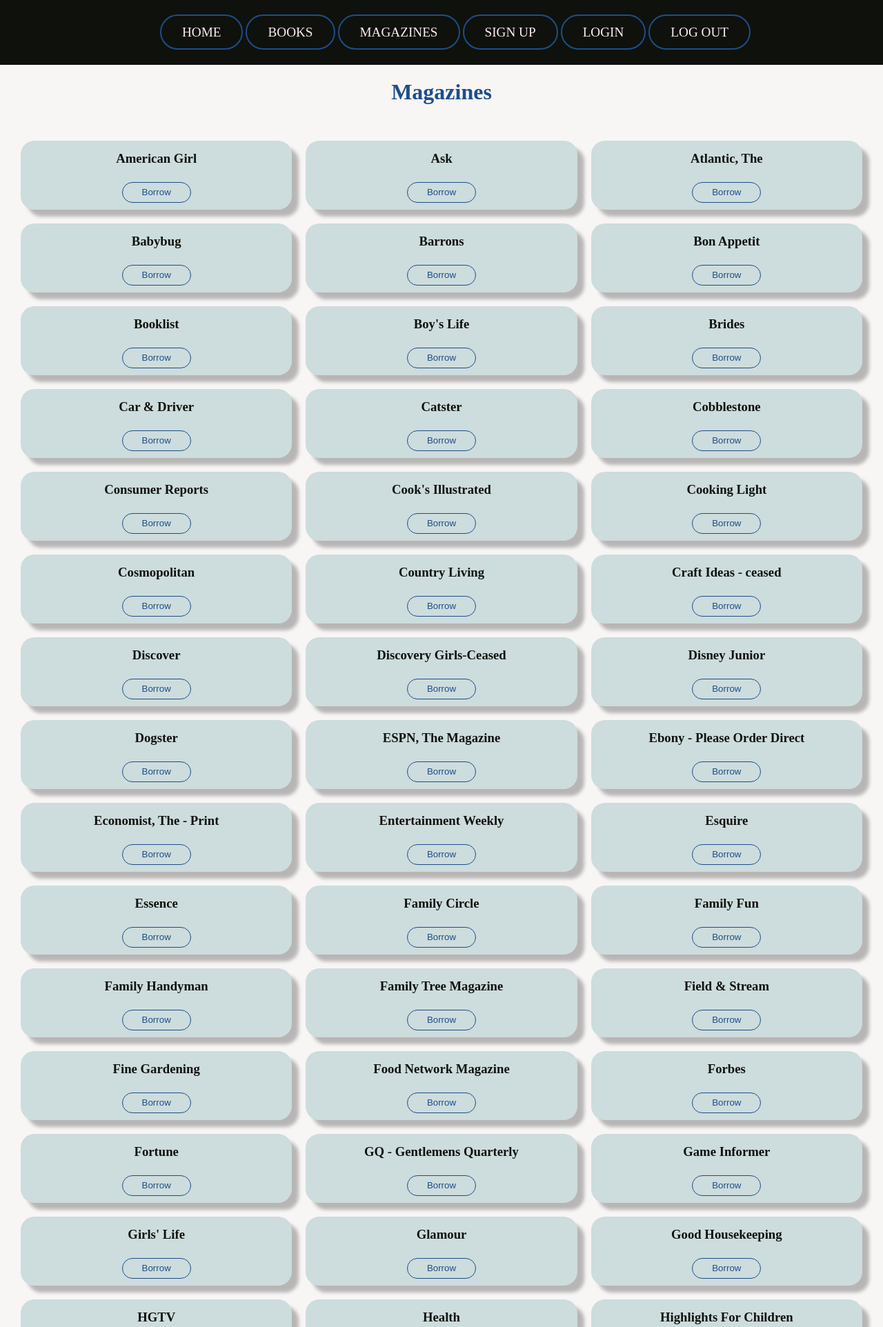
After one commit to Sniedze/Library-app, a Django app: page /magazines in a window 1280 px wide. The commit adds this page. Shown: the top 1924 px of the page at 69% size. Run offline with Django 3.2, Linux system fonts and the light colour scheme; a user stored in the database is signed in; data comes from the database, SQL or seed files in the repository; both versions use the stored data as it was after the commit.

Commit message:
Librarian can view overdue books and magazines

```diff
--- a/library_app/admin.py
+++ b/library_app/admin.py
@@ -1,6 +1,10 @@
 from django.contrib import admin
 from .models import Book
 from .models import BorrowedBook
+from .models import Magazine
+from .models import BorrowedMagazine
 
 admin.site.register(Book)
 admin.site.register(BorrowedBook)
+admin.site.register(Magazine)
+admin.site.register(BorrowedMagazine)
--- a/library_app/models.py
+++ b/library_app/models.py
@@ -6,6 +6,14 @@
 class Book(models.Model):
     title = models.CharField(max_length=150)
     author = models.CharField(max_length=150)
+    isAvailable = models.BooleanField(default=True)
+
+    def __str__(self):
+        return f'{self.title}'
+
+
+class Magazine(models.Model):
+    title = models.CharField(max_length=150)
     isAvailable = models.BooleanField(default=True)
 
     def __str__(self):
@@ -25,3 +33,18 @@
 
     def __str__(self):
         return f'{self.user} - {self.book} - {self.borrowed_timestamp} - {self.deadline}'
+
+
+def get_magazine_deadline():
+    return datetime.today() + timedelta(days=7)
+
+
+class BorrowedMagazine(models.Model):
+    user = models.ForeignKey(User, on_delete=models.CASCADE)
+    magazine = models.ForeignKey(Magazine, on_delete=models.CASCADE)
+    borrowed_timestamp = models.DateField(default=datetime.today)
+    deadline = models.DateField(default=get_magazine_deadline)
+    isReturned = models.BooleanField(default=False)
+
+    def __str__(self):
+        return f'{self.user} - {self.magazine} - {self.borrowed_timestamp} - {self.deadline}'
--- a/library_app/templates/library_app/base.html
+++ b/library_app/templates/library_app/base.html
@@ -12,10 +12,11 @@
 <nav class="navbar">
     <ul>
         <a href="{% url 'library_app:index' %}" class="navlink">HOME</a>
-        <a href="{% url 'library_app:catalog' %}" class="navlink">CATALOG</a>
+        <a href="{% url 'library_app:catalog' %}" class="navlink">BOOKS</a>
+        <a href="{% url 'library_app:magazine' %}" class="navlink">MAGAZINES</a>
         <a href="{% url 'login_app:sign_up' %}" class="navlink">SIGN UP</a>
         <a href="{% url 'login_app:login' %}" class="navlink">LOGIN</a>
-        <a href="{% url 'login_app:logout' %}">LOG OUT</a>
+        <a href="{% url 'login_app:logout' %}" class="navlink">LOG OUT</a>
 
     </ul>
 </nav>
--- a/library_app/templates/library_app/catalog.html
+++ b/library_app/templates/library_app/catalog.html
@@ -7,11 +7,11 @@
     {% for book in books %}
     <form action="{% url 'library_app:borrow' %}" method="POST">
         {% csrf_token %}
-        <article class="book-container">
+        <article class="article-container">
             <h3>{{ book.title }}</h3>
             <h3>{{ book.author }}</h3>
             <input type="hidden" name="pk" value="{{ book.pk }}">
-            <input type="submit" value="Borrow">
+            <input class='button' type="submit" value="Borrow">
 
         </article>
     </form>
--- /dev/null
+++ b/library_app/templates/library_app/magazines.html
@@ -0,0 +1,20 @@
+{% extends "library_app/base.html" %}
+
+{% block content %}
+
+<h1>Magazines</h1>
+<div class="catalog magazine-catalog">
+    {% for magazine in magazines %}
+    <form action="{% url 'library_app:borrow_magazine' %}" method="POST">
+        {% csrf_token %}
+        <article class="article-container magazine-article">
+            <h3>{{ magazine.title }}</h3>
+            <input type="hidden" name="pk" value="{{ magazine.pk }}">
+            <input class='button' type="submit" value="Borrow">
+
+        </article>
+    </form>
+
+    {% endfor %}
+</div>
+{% endblock %}
--- a/library_app/urls.py
+++ b/library_app/urls.py
@@ -7,7 +7,10 @@
 
     path('', views.index, name='index'),
     path('catalog', views.catalog, name='catalog'),
+    path('magazines', views.magazine_catalog, name='magazine'),
+    path('borrow_magazine', views.borrow_magazine, name='borrow_magazine'),
     path('borrow', views.borrow, name='borrow'),
-    path('return_book', views.return_book, name='return_book')
+    path('return_book', views.return_book, name='return_book'),
+    path('return_magazine', views.return_magazine, name='return_magazine'),
 
 ]
--- a/library_app/views.py
+++ b/library_app/views.py
@@ -2,14 +2,16 @@
 from django.contrib.auth.decorators import login_required
 from django.http import HttpResponseRedirect
 from django.db.models import Q
-
 from django.urls import reverse
-from datetime import datetime, timedelta
+from datetime import datetime
 
 from .models import Book
+from .models import Magazine
 from .models import BorrowedBook
+from .models import BorrowedMagazine
 
 
+@login_required()
 def catalog(request):
     books = Book.objects.order_by('title').filter(isAvailable=True)
     context = {
@@ -18,32 +20,90 @@
     return render(request, 'library_app/catalog.html', context)
 
 
+@login_required()
+def magazine_catalog(request):
+    magazines = Magazine.objects.order_by('title').filter(isAvailable=True)
+    context = {
+        'magazines': magazines,
+    }
+    return render(request, 'library_app/magazines.html', context)
+
+
 @login_required
 def borrow(request):
-    pk = request.POST['pk']
-    print(pk)
-    borrowed_book = get_object_or_404(Book, pk=pk)
-    borrowed_book.isAvailable = False
-    borrowed_book.save()
-    borrow_instance = BorrowedBook()
-    borrow_instance.user = request.user
-    borrow_instance.book = borrowed_book
-    borrow_instance.save()
-    return HttpResponseRedirect(reverse('library_app:catalog'))
+    borrowed_books = BorrowedBook.objects.filter(user=request.user, isReturned=False)
+    if len(borrowed_books) < 10:
+        pk = request.POST['pk']
+        borrowed_book = get_object_or_404(Book, pk=pk)
+        borrowed_book.isAvailable = False
+        borrowed_book.save()
+        borrow_instance = BorrowedBook()
+        borrow_instance.user = request.user
+        borrow_instance.book = borrowed_book
+        borrow_instance.save()
+        return HttpResponseRedirect(reverse('library_app:index'))
+    else:
+        context = {
+            'text1': 'You can not borrow more than 10 books.',
+            'text2': 'Please, go to your borrowed book list to return books before borrowing new ones.'
+
+        }
+        return render(request, 'library_app/notification.html', context)
+
+
+@login_required
+def borrow_magazine(request):
+    borrowed_magazine = BorrowedMagazine.objects.filter(user=request.user, isReturned=False)
+    if len(borrowed_magazine) < 3:
+        pk = request.POST['pk']
+        borrowed_magazine = get_object_or_404(Magazine, pk=pk)
+        borrowed_magazine.isAvailable = False
+        borrowed_magazine.save()
+        borrow_instance = BorrowedMagazine()
+        borrow_instance.user = request.user
+        borrow_instance.magazine = borrowed_magazine
+        borrow_instance.save()
+        return HttpResponseRedirect(reverse('library_app:index'))
+    else:
+        context = {
+            'text1': 'You can not borrow more than 3 magazines.',
+            'text2': 'Please, go to your borrowed magazine list to return magazines before borrowing new ones.'
+
+        }
+        return render(request, 'library_app/notification.html', context)
 
 
 @login_required
 def index(request):
-    borrowed_books = BorrowedBook.objects.filter(user=request.user, isReturned=False)
-    returned_books = BorrowedBook.objects.filter(user=request.user, isReturned=True)
+    today = datetime.today()
+    user = request.user
+    if user.is_superuser:
+        overdue_books = BorrowedBook.objects.order_by('-deadline').filter(isReturned=False).filter(
+            Q(deadline__gt=today) | Q(deadline=None))
+        overdue_magazines = BorrowedMagazine.objects.order_by('-deadline').filter(isReturned=False).filter(
+            Q(deadline__gt=today) | Q(deadline=None))
+        context = {
+            'overdue_books': overdue_books,
+            'overdue_magazines': overdue_magazines
+        }
+        return render(request, 'library_app/overdue.html', context)
+    else:
+        borrowed_books = BorrowedBook.objects.order_by('borrowed_timestamp').filter(user=request.user, isReturned=False)
+        borrowed_magazines = BorrowedMagazine.objects.order_by('borrowed_timestamp').filter(user=request.user,
+                                                                                            isReturned=False)
+        returned_books = BorrowedBook.objects.order_by('borrowed_timestamp').filter(user=request.user, isReturned=True)
+        returned_magazines = BorrowedMagazine.objects.order_by('borrowed_timestamp').filter(user=request.user,
+                                                                                            isReturned=True)
 
-    context = {
-        'borrowed_books': borrowed_books,
-        'returned_books': returned_books,
-        'user': request.user,
-    }
+        context = {
+            'borrowed_books': borrowed_books,
+            'returned_books': returned_books,
+            'borrowed_magazines': borrowed_magazines,
+            'returned_magazines': returned_magazines,
+            'user': request.user,
+        }
 
-    return render(request, 'library_app/index.html', context)
+        return render(request, 'library_app/index.html', context)
 
 
 @login_required()
@@ -60,13 +120,13 @@
 
 
 @login_required()
-def librarian(request):
-    user = request.user
-    today = datetime.today()
-    if user.is_superuser:
-        books_over_deadline = BorrowedBook.objects.order_by('-date').filter(isReturned=False).filter(
-            Q(valid_until__gte=today) | Q(valid_until=None))
-        context = {
-            'books_over_deadline': books_over_deadline
-        }
-        return render(request, 'library_app/overdue.html', context)
+def return_magazine(request):
+    pk = request.POST['pk']
+    fk = request.POST['fk']
+    magazine = get_object_or_404(BorrowedMagazine, pk=pk)
+    magazine.isReturned = True
+    magazine.save()
+    returned_magazine = get_object_or_404(Magazine, pk=fk)
+    returned_magazine.isAvailable = True
+    returned_magazine.save()
+    return HttpResponseRedirect(reverse('library_app:index'))
--- a/static/css/style.css
+++ b/static/css/style.css
@@ -1,24 +1,115 @@
 
 html, body{
     margin: 0;
-    background-color: #A69CAC;
+    background-color: #f8f5f5;
     text-align: center;
+    color: #0F110C;
 }
 h1{
-text-align: center;
+    color: #1d4e89;
 }
-.catalog{
-    padding: 30px 16%;
+h2{
+    margin: 10px auto;
+}
+h3{
+    margin: 5px;
+    margin: 5px;
+}
+.return-date{
+    color: #AB2346;
+}
+nav{
+    background-color:#0F110C;
+    padding: 20px;
+    margin: 0 auto;
+    display: flex;
+    justify-content: space-around;
+
+}
+.navlink{
+    color: #FDECEF;
+    text-decoration: none;
+    font-size: 1.2em;
+    padding: 13px 30px;
+    border: 2px solid #1d4e89;
+    border-radius: 30px;
+    text-align: center;
+
+}
+.navlink:active {
+    background-color: #1d4e89;
+    color: white;
+}
+.borrowed-items-section{
+    display: grid;
+    grid-template-columns: 70% 30%;
+}
+.returned-items-section{
     display: grid;
     grid-gap: 20px;
-    grid-template-columns: repeat(auto-fill, 300px);
+    grid-template-columns: 60% 40%;
+}
+
+.catalog{
+    padding: 30px;
+    display: grid;
+    grid-gap: 20px;
+    grid-template-columns: repeat(auto-fill, minmax(300px, 1fr));
+
 
 }
-.book-container{
-    background-color: #D8D8F6;
+.article-container{
+    display:grid;
+    background-color: #DDCECD;
     height: 120px;
     box-shadow: 10px 10px 5px 0px rgba(0,0,0,0.26);
     border-radius: 20px;
-    padding: 25px;
+    padding: 10px 20px;
+    margin: 0 auto;
+}
 
+.magazine-article{
+    background-color: #cddcdd;
+    height: 80px;
 }
+.borrowed-book-container, .borrowed-magazine-container {
+    height: 170px;
+}
+.overdue-container{
+    display:flex
+}
+table{
+    margin: 20px auto;
+}
+td{
+    padding: 5px 20px;
+}
+tr:nth-child(even) {
+    background: #DDCECD;
+}
+.magazine-row:nth-child(even) {
+    background: #cddcdd;
+}
+.button {
+   align-self: flex-end;
+    margin: 0 auto;
+    background-color: transparent;
+    width: 100px;
+    color: #1d4e89;
+    cursor: pointer;
+    border: none;
+    height: 30px;
+    border-radius: 20px;
+    border: 1.2px solid #1d4e89;
+
+    }
+
+.overdue-button{
+    width: 130px;
+    }
+
+.button:hover {
+    background-color: #1d4e89;
+    border: 1.2px solid #1d4e89;
+    color: #FDECEF;
+      }
```
Also changed, not shown: library_app/management/commands/load_book_data.py (+6 -7 lines), library_app/templates/library_app/index.html (+84 -15 lines), library_app/templates/library_app/notification.html (added, +9 -0 lines), library_app/templates/library_app/overdue.html (+67 -0 lines), magazines.csv (added, +128 -0 lines), db.sqlite3, library_app/migrations/0013_borrowedmagazine_magazine.py (added).
